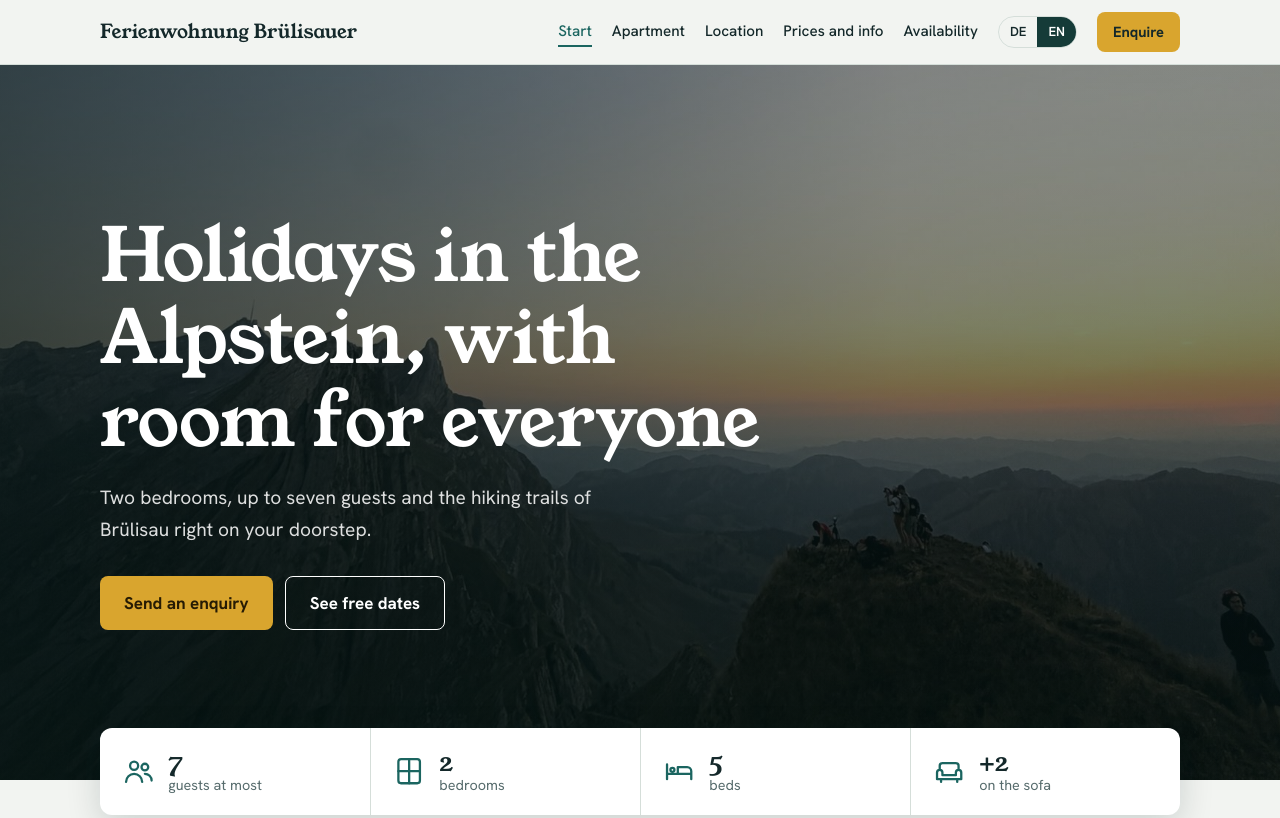
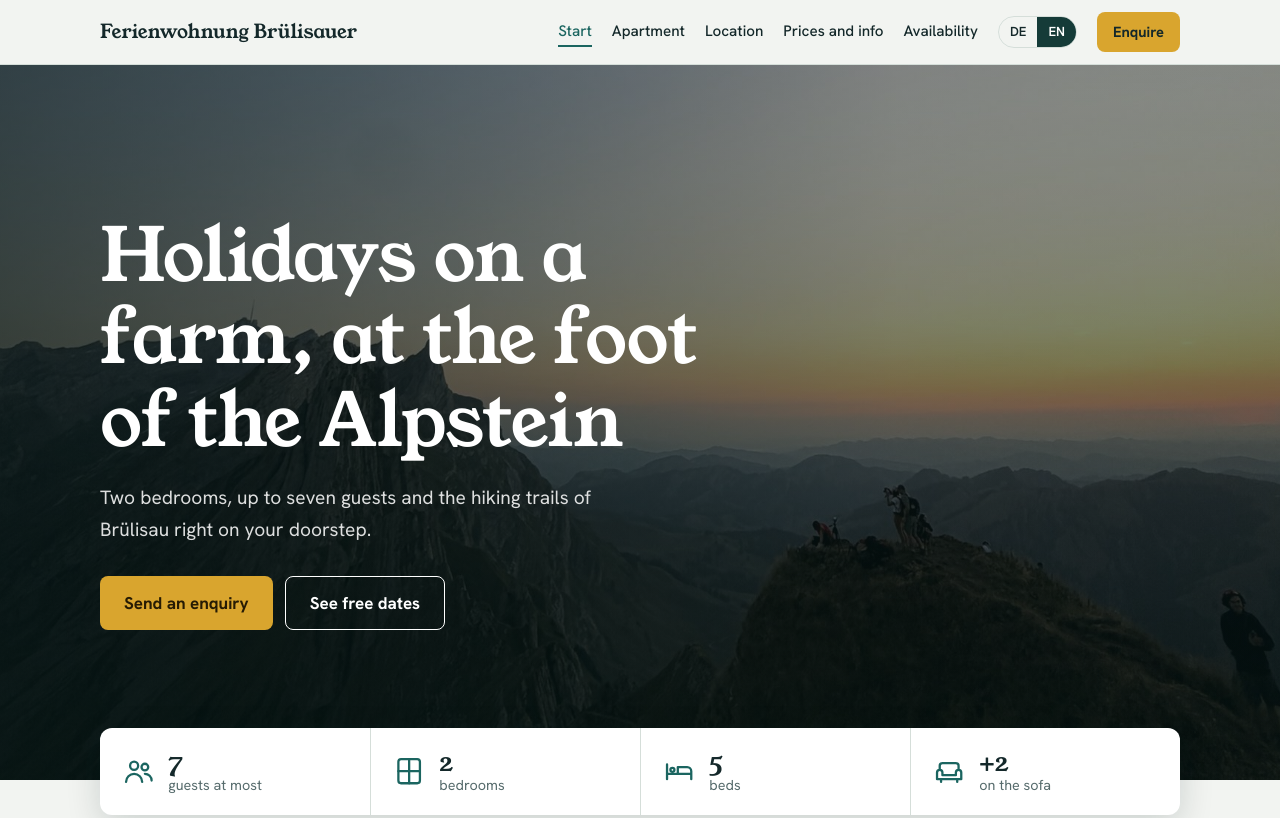
Before and after one commit to rianakoller/BeispielFerienwohnung, a plain HTML site: page index.html in a window 1280 px wide. Shown: the top 818 px of the page. Drawn offline with Linux system fonts and the light colour scheme.

Commit message:
Titel geupadet

```diff
--- a/index.html
+++ b/index.html
@@ -5,7 +5,7 @@
 <script>document.documentElement.classList.add("js")</script>
 <meta name="viewport" content="width=device-width, initial-scale=1">
 <title>Ferienwohnung Brülisauer</title>
-<meta name="description" content="Ferienwohnung in Brülisau im Alpstein: 2 Schlafzimmer, bis 7 Gäste, direkt anfragen. Holiday apartment in Brülisau, Appenzell Innerrhoden.">
+<meta name="description" content="Ferienwohnung auf dem Bauernhof in Brülisau, am Fuss des Alpsteins: 2 Schlafzimmer, bis 7 Gäste. Holiday apartment on a farm in Brülisau, Appenzell Innerrhoden.">
 <meta name="theme-color" content="#153b38">
 <link rel="preconnect" href="https://fonts.googleapis.com">
 <link rel="preconnect" href="https://fonts.gstatic.com" crossorigin>
@@ -92,7 +92,7 @@ a { color: var(--link); }
 .hero-media img { object-position: center 55%; }
 .hero::after { content: ""; position: absolute; inset: 0; background: linear-gradient(90deg, rgba(6,22,21,.55) 0%, rgba(6,22,21,.2) 70%), linear-gradient(180deg, rgba(6,22,21,.3) 0%, rgba(6,22,21,.6) 100%); }
 .hero-in { position: relative; z-index: 1; padding-top: clamp(72px, 13vw, 150px); padding-bottom: clamp(96px, 14vw, 150px); }
-.hero h1 { max-width: 15ch; }
+.hero h1 { max-width: 17ch; }
 .hero p { font-size: 1.2rem; color: rgba(255,255,255,.86); margin: 20px 0 30px; max-width: 46ch; }
 .hero .btns { display: flex; gap: 12px; flex-wrap: wrap; }
 .hero .btn.line { color: #fff; }
@@ -313,7 +313,7 @@ footer a { color: #fff; }
       <img src="hero.jpg" alt="" onerror="this.remove()">
     </div>
     <div class="wrap hero-in">
-      <h1><span class="de">Ferien im Alpstein, mit Platz für alle</span><span class="en">Holidays in the Alpstein, with room for everyone</span></h1>
+      <h1><span class="de">Ferien auf dem Bauernhof, am Fuss des Alpsteins</span><span class="en">Holidays on a farm, at the foot of the Alpstein</span></h1>
       <p><span class="de">Zwei Schlafzimmer, bis zu sieben Gäste und die Wanderwege von Brülisau direkt vor der Tür.</span><span class="en">Two bedrooms, up to seven guests and the hiking trails of Brülisau right on your doorstep.</span></p>
       <div class="btns">
         <a class="btn" href="#anfrage"><span class="de">Jetzt anfragen</span><span class="en">Send an enquiry</span></a>
```
